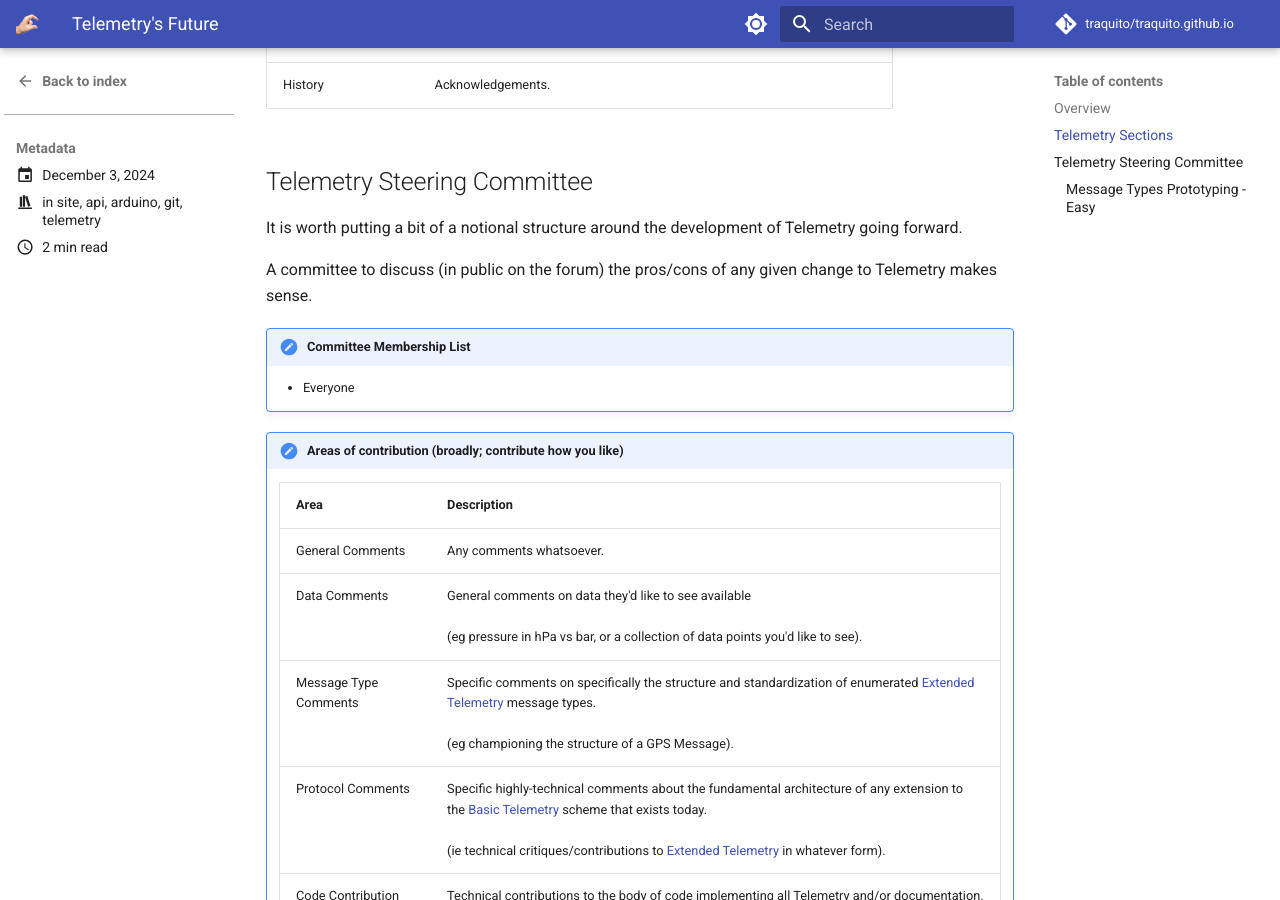
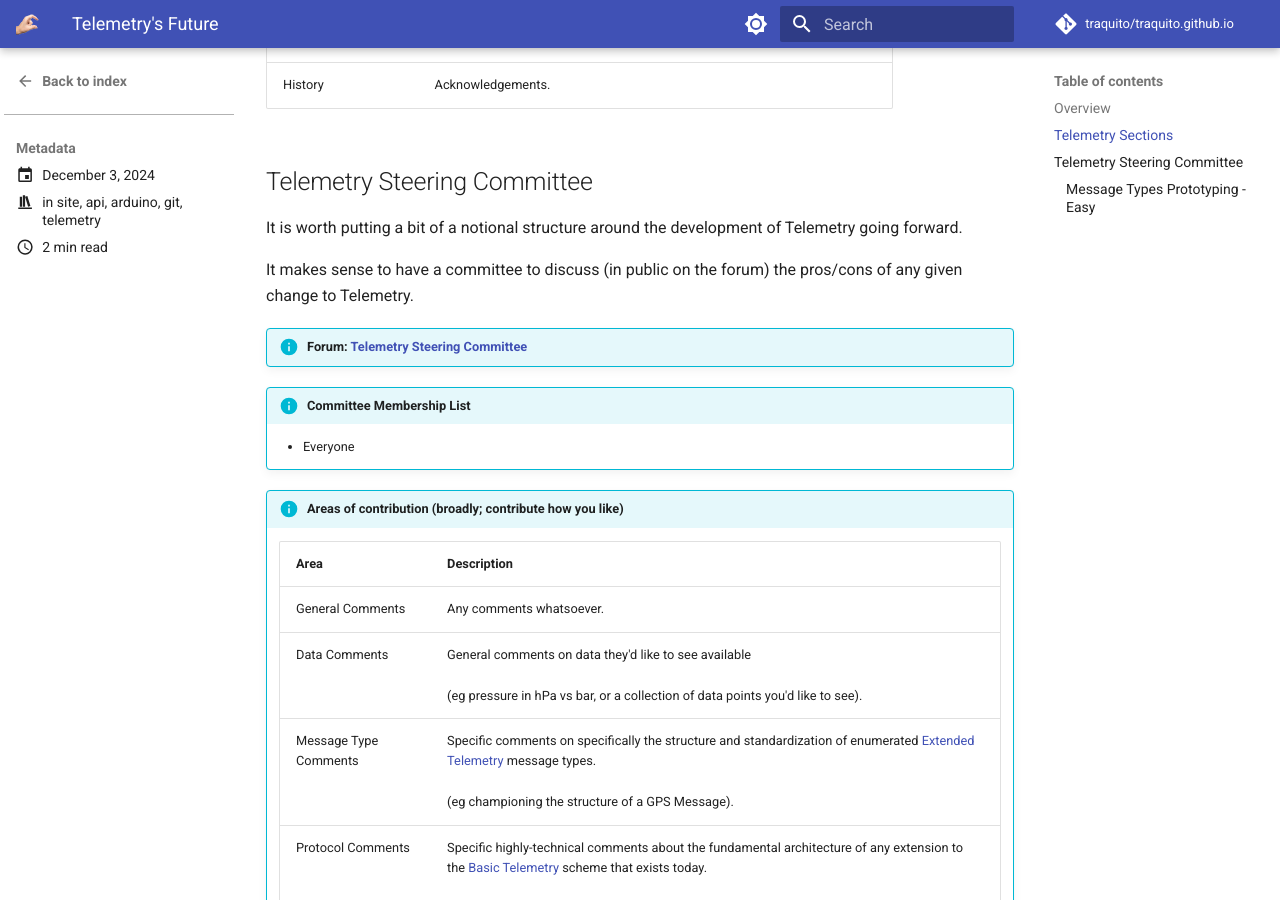
Before and after one commit to traquito/traquito.github.io, an MkDocs documentation site: the page built from docs/updates/posts/2024-12-03/2024-12-03.md, in a window 1280 px wide and 900 px high, scrolled down 1177 px. Built offline with MkDocs 1.6.1 and Material for MkDocs 9.7.7, drawn with Linux system fonts in a browser that asks for light colours; comment, search, counter and statistics services are not loaded.

Commit message:
update with links to Telemetry Steering Committee

```diff
--- a/docs/updates/posts/2024-12-03/2024-12-03.md
+++ b/docs/updates/posts/2024-12-03/2024-12-03.md
@@ -50,12 +50,14 @@ The sections are:
 
 It is worth putting a bit of a notional structure around the development of Telemetry going forward.
 
-A committee to discuss (in public on the forum) the pros/cons of any given change to Telemetry makes sense.
+It makes sense to have a committee to discuss (in public on the forum) the pros/cons of any given change to Telemetry.
 
-!!! note "Committee Membership List"
+!!! info "Forum: [Telemetry Steering Committee](https://groups.io/g/picoballoon/topic/109902655){:target="_blank"}"
+
+!!! info "Committee Membership List"
     - Everyone
 
-!!! note "Areas of contribution (broadly; contribute how you like)"
+!!! info "Areas of contribution (broadly; contribute how you like)"
     | Area                  | Description                                                                                                                                                                                                                                                                                                            |
     |-----------------------|------------------------------------------------------------------------------------------------------------------------------------------------------------------------------------------------------------------------------------------------------------------------------------------------------------------------|
     | General Comments      | Any comments whatsoever.                                                                                                                                                                                                                                                                                               |
```
Also changed, not shown: docs/faq/contact/README.md (+1 -1 lines).
